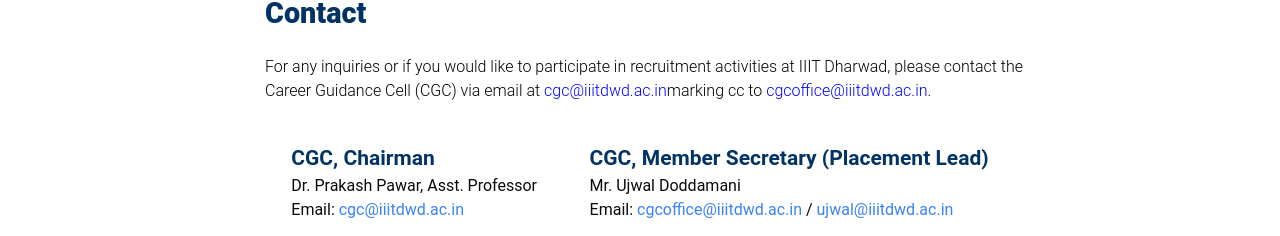
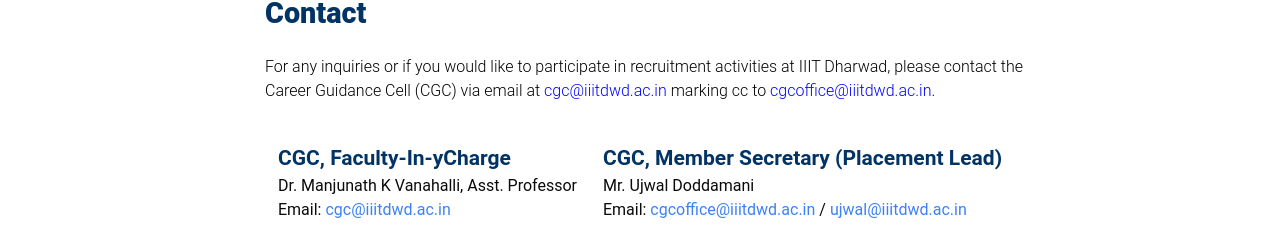
Before and after one commit to Velocity-IIITDWD/iiitdwd.ac.in, a Next.js app: page /placements in a window 1280 px wide. Shown: the part 3733-3969 px from the top of the page. Built offline with nearby package versions, Linux system fonts and the light colour scheme.

Commit message:
Changed CGC chairman to faculty incharge and changed prof.

```diff
--- a/app/placements/page.tsx
+++ b/app/placements/page.tsx
@@ -165,7 +165,7 @@ export default function Home() {
         <div className="shortbox text-[1.8rem] text-[#013365] font-extrabold ml-[20%] mt-20">Contact
           <div className="whatsapp text-[1rem] text-black font-light mt-5 mr-[20%]">
           For any inquiries or if you would like to participate in recruitment activities at IIIT Dharwad, please contact the Career Guidance Cell (CGC) via email at
-            <Link className="text-[blue]" href="mailto:cgc@iiitdwd.ac.in"> cgc@iiitdwd.ac.in</Link>
+            <Link className="text-[blue]" href="mailto:cgc@iiitdwd.ac.in"> cgc@iiitdwd.ac.in </Link>
           marking cc to
             <Link className="text-[blue]" href="mailto:cgcoffice@iiitdwd.ac.in"> cgcoffice@iiitdwd.ac.in</Link>.
           </div>
@@ -173,8 +173,8 @@ export default function Home() {
 
         <div className=" shortbox contact ml-[20%] flex  mt-10 mb-10 mr-[20%] justify-around">
           <div className='pp'>
-            <strong className='text-[#013365]' style={{fontSize:21}}>CGC, Chairman</strong><br />
-          Dr. Prakash Pawar, Asst. Professor<br />
+            <strong className='text-[#013365]' style={{fontSize:21}}>CGC, Faculty-In-yCharge</strong><br />
+          Dr. Manjunath K Vanahalli, Asst. Professor  <br />
           Email: <Link href="mailto:cgc@iiitdwd.ac.in" className="text-blue-500">cgc@iiitdwd.ac.in</Link>
           </div>
           <div className="uj">
```
